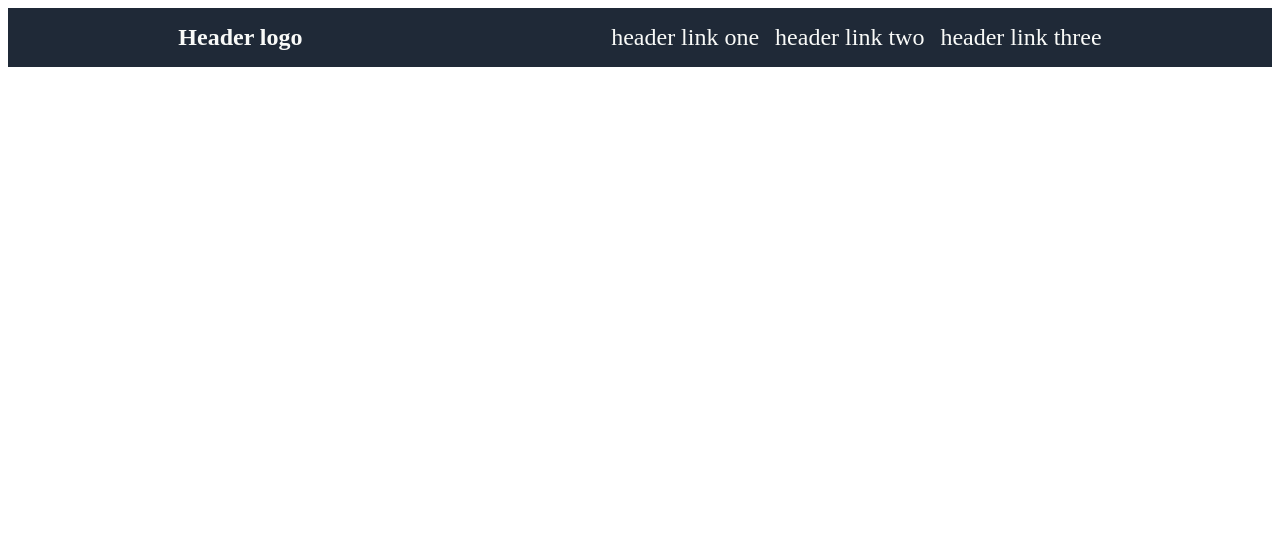
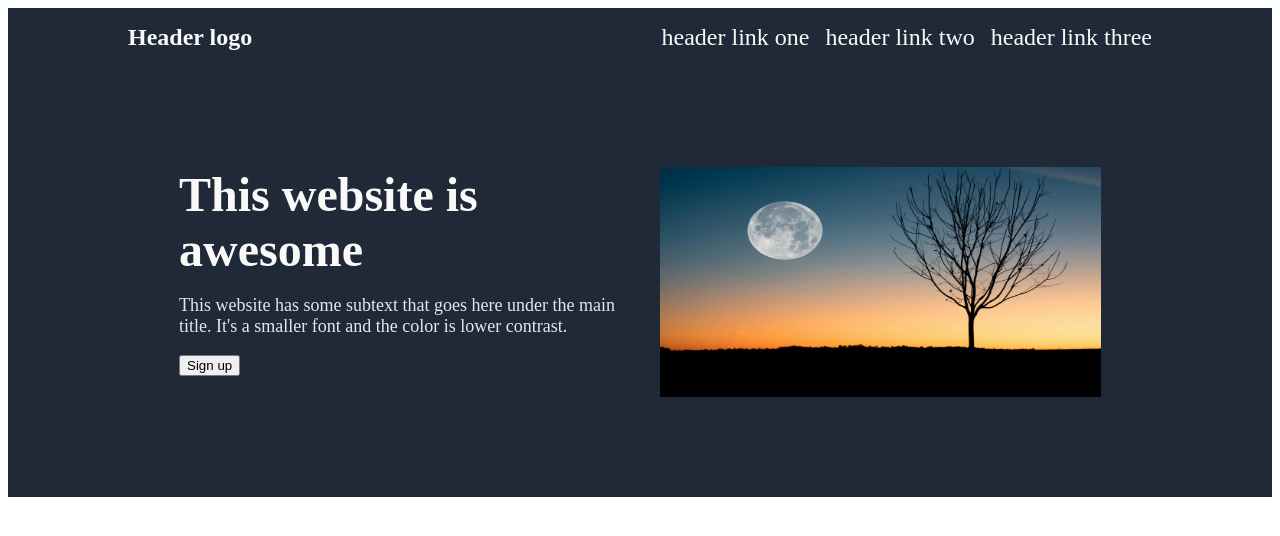
Before and after one commit to Tonydev1212/landing-page, a plain HTML site: page index.html in a window 1280 px wide. Drawn offline with Linux system fonts and the light colour scheme.

Commit message:
change width and height of hero elements to align with header

```diff
--- a/index.html
+++ b/index.html
@@ -16,5 +16,15 @@
         </ul>
     </div>
 
+    <div class="hero">
+        <div class="text">
+            <div class="hero-title">This website is awesome</div>
+            <p>This website has some subtext that goes here under the main title. It's a smaller font and the color is lower contrast.</p>
+            <button class="signup">Sign up</button>
+        </div>
+        <img src="./pics/pexels-david-besh-884788.jpg" alt="moon pic">
+
+    </div>
+
 </body>
 </html>
--- a/style.css
+++ b/style.css
@@ -2,10 +2,11 @@
     background-color: #1f2937;
     color: #F9FAF8;
     display: flex;
-    justify-content: space-around;
+    justify-content: space-between;
     align-items: center;
-    padding: 16px;
+    padding: 16px 120px;
     font-size: 24px;
+
 }
 
 ul{
@@ -25,3 +26,38 @@ a{
 .logo{
     font-weight: 700;
 }
+.hero{
+    display: flex;
+    justify-content: center;
+
+    align-items: center;
+    padding: 100px 120px;
+
+
+    background-color: #1f2937;
+    color: #F9FAF8;
+}
+img{
+    width: 441px;
+    height: 230px;
+    margin: 0;
+    padding-left: 40px;
+
+}
+
+.text{
+    height: 230px;
+    width: 441px;
+    margin: 0;
+    padding: 0;
+}
+.hero-title{
+    margin: 0;
+    padding: 0;
+    font-size: 48px;
+    font-weight: bolder;
+}
+p{
+    font-size: 18px;
+    color: #E5E7EB;
+}
```
Also changed, not shown: pics/pexels-david-besh-884788.jpg (added), 1 other file.
